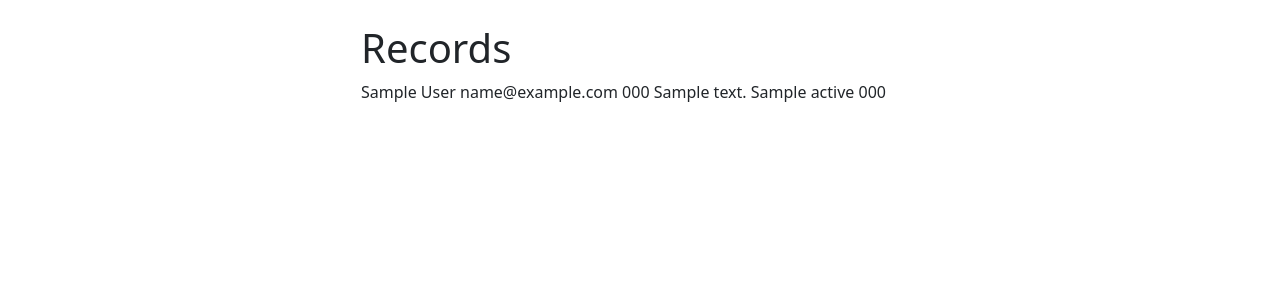
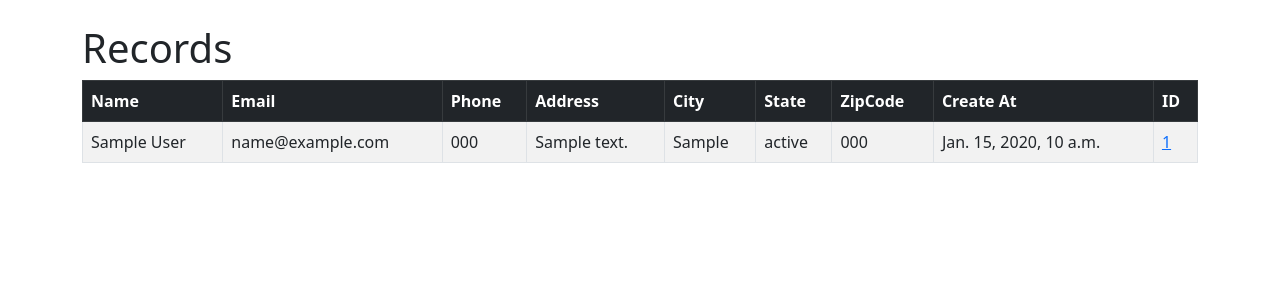
Before and after one commit to PierreLN/CRM_Customer_relationship_management, a Django app: page / in a window 1280 px wide. Shown: the part 56-356 px from the top of the page. Run offline with Django 4.2, Linux system fonts and the light colour scheme; a user stored in the database is signed in; tables that the repository leaves empty hold one stand-in row (values such as "Sample post").

Commit message:
add customer record

```diff
--- a/dcrm/website/templates/home.html
+++ b/dcrm/website/templates/home.html
@@ -1,22 +1,39 @@
-{% extends 'base.html' %} {% block content %}
+{% extends 'base.html' %} {% block content %} {% if user.is_authenticated %}
+<h1>Records</h1>
 
-<div class="'col-md-6 offset-md-3">
-  {% if user.is_authenticated %}
-  <h1>Records</h1>
-    {% if records%}
-        {% for record in records %}
-        {{ record.first_name }}
-        {{ record.last_name }}
-        {{ record.email }}
-        {{ record.phone }}
-        {{ record.address }}
-        {{ record.city }}
-        {{ record.state }}
-        {{ record.zipcode }}
-        <br>
-        {% endfor %}
-    {% endif %}
+<table class="table table-striped table-hover table-bordered">
+  <thead class="table-dark">
+    <tr>
+      <th scope="col">Name</th>
+      <th scope="col">Email</th>
+      <th scope="col">Phone</th>
+      <th scope="col">Address</th>
+      <th scope="col">City</th>
+      <th scope="col">State</th>
+      <th scope="col">ZipCode</th>
+      <th scope="col">Create At</th>
+      <th scope="col">ID</th>
+    </tr>
+  </thead>
+  <tbody>
+    {% if records%} {% for record in records %}
+    <tr>
+      <td>{{ record.first_name }} {{ record.last_name }}</td>
+      <td>{{ record.email }}</td>
+      <td>{{ record.phone }}</td>
+      <td>{{ record.address }}</td>
+      <td>{{ record.city }}</td>
+      <td>{{ record.state }}</td>
+      <td>{{ record.zipcode }}</td>
+      <td>{{ record.created_at }}</td>
+      <td><a href="{% url 'record' record.id %}">{{ record.id }}</a></td>
+    </tr>
+
+    {% endfor %} {% endif %}
+  </tbody>
+</table>
 {% else %}
+<div>
   <h1>Login</h1>
   <br />
   <form method="POST" action="{% url 'home' %}">
--- a/dcrm/website/urls.py
+++ b/dcrm/website/urls.py
@@ -4,5 +4,6 @@ from . import views
 urlpatterns = [
     path('', views.home, name='home'),
     path('logout/', views.logout_user, name='logout'),
-    path('register', views.register_user, name='register')
+    path('register/', views.register_user, name='register'),
+    path('record/<int:pk>', views.customer_record, name='record')
 ]
--- a/dcrm/website/views.py
+++ b/dcrm/website/views.py
@@ -47,3 +47,12 @@ def register_user(request):
         return render(request, 'register.html', {'form': form})
 
     return render(request, 'register.html', {'form': form})
+
+
+def customer_record(request, pk):
+    if request.user.is_authenticated:
+        customer_record = Record.objects.get(id=pk)
+        return render(request, 'record.html', {"customer_record": customer_record})
+    else:
+        messages.success(request, "You must be login to view that page")
+        return redirect('home')
```
Also changed, not shown: dcrm/website/templates/record.html (added, +35 -0 lines). Lines whose indentation alone changed are shown as unchanged.
